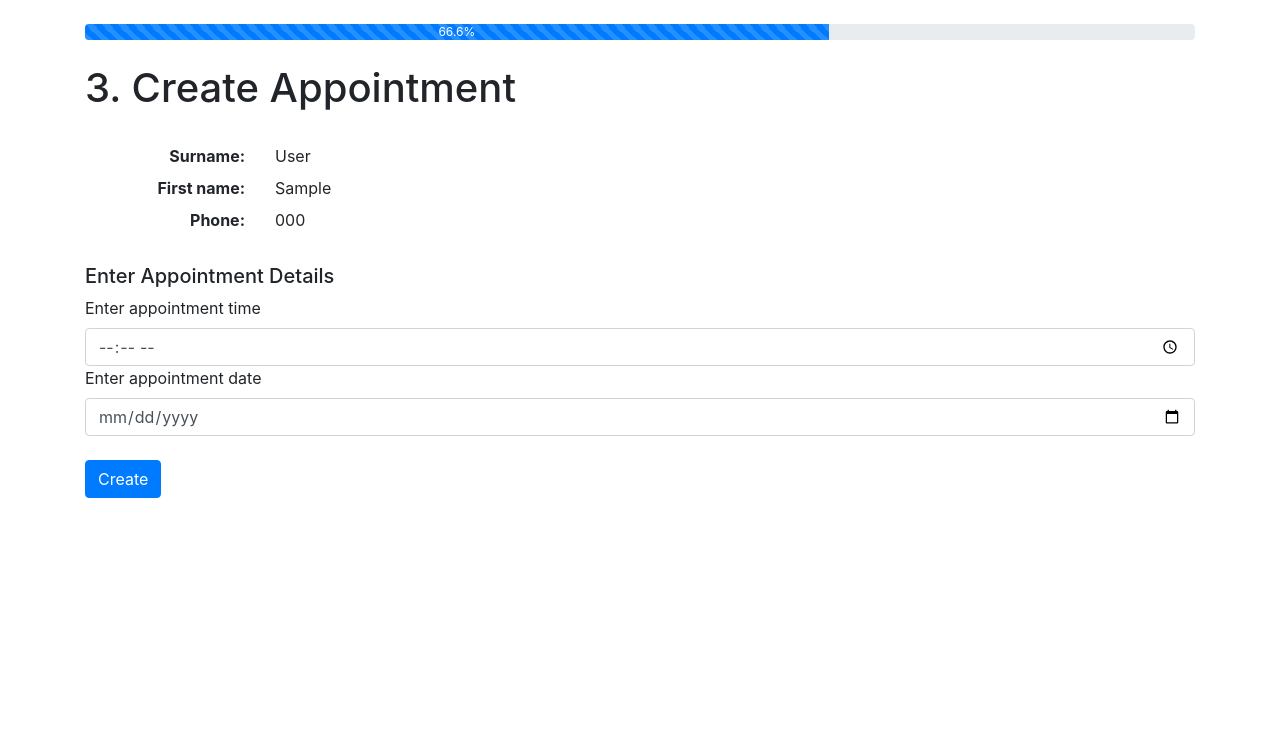
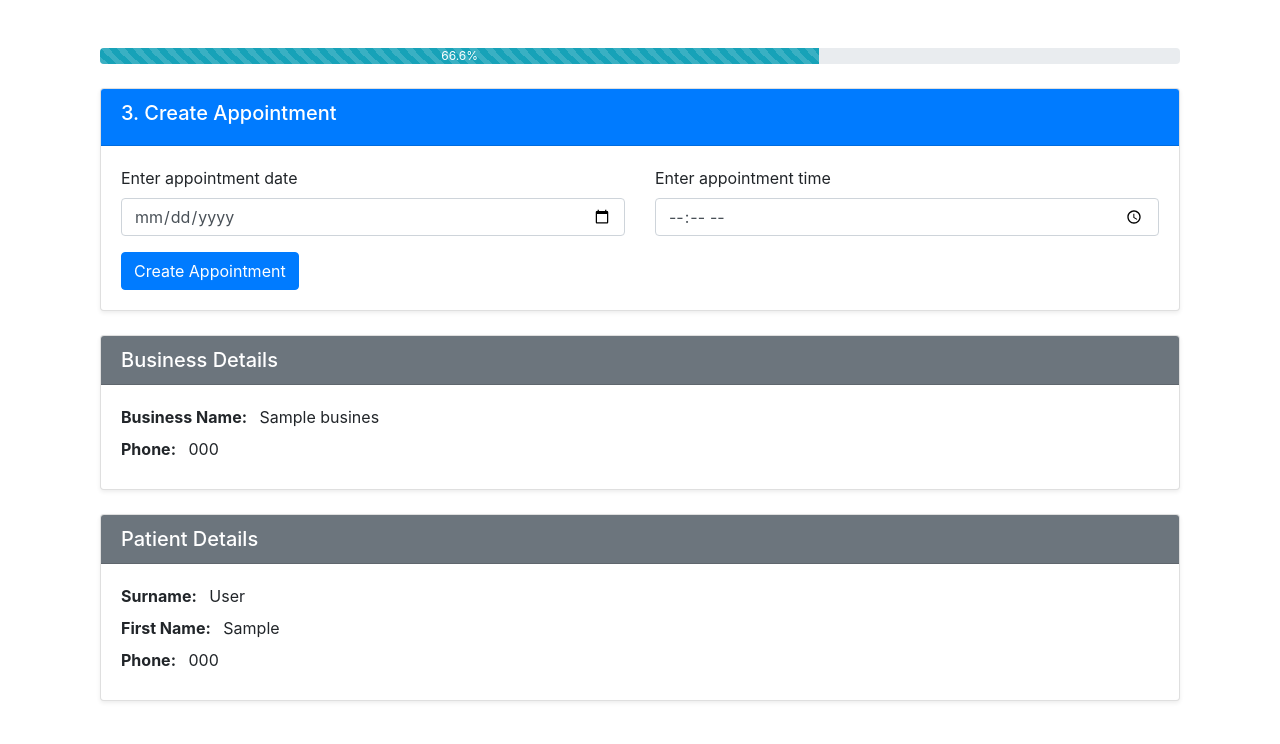
Before and after one commit to JuanTwo779/pasyente-backend-flask, a Flask app: template src/templates/create_appointment.html in a window 1280 px wide. Shown: the part 56-800 px from the top of the page. Run offline with Flask 3, Linux system fonts and the light colour scheme; the template is opened without the code that fills it: values that come from a table or form of the project are taken from there, others are empty; tables that the repository leaves empty hold one stand-in row (values such as "Sample post").

Commit message:
Boostrap cards for appointment and patient templates

```diff
--- a/src/templates/create_appointment.html
+++ b/src/templates/create_appointment.html
@@ -2,47 +2,90 @@
 
 {% block content %}
 
-     <div class="progress" role="progressbar" aria-label="Default striped example" aria-valuenow="10" aria-valuemin="0" aria-valuemax="100">
-          <div class="progress-bar progress-bar-striped" style="width: 67%">66.6%</div>
+<div class="container mt-4">
+     <!-- Progress Bar -->
+     <div class="progress mb-4" role="progressbar" aria-label="Default striped example" aria-valuenow="67" aria-valuemin="0" aria-valuemax="100">
+          <div class="progress-bar progress-bar-striped bg-info" style="width: 66.6%">66.6%</div>
      </div>
-     <br/>
 
+     <!-- Flash Messages -->
      {% for message in get_flashed_messages() %}
      <div class="alert alert-warning alert-dismissible fade show" role="alert">
-               {{message}}
+          {{ message }}
           <button type="button" class="close" data-dismiss="alert" aria-label="Close">
                <span aria-hidden="true">&times;</span>
           </button>
      </div>
      {% endfor %}
 
-     <h1>3. Create Appointment</h1>
-     <br>
-          <div class="row mb-2">
-              <div class="col-2 text-right font-weight-bold">Surname:</div>
-              <div class="col-8 text-left">{{ patient.last_name }}</div>
+     <!-- Appointment Form -->
+     <div class="card shadow-sm mb-4">
+         <div class="card-header bg-primary text-white">
+             <h5>3. Create Appointment </h5>
          </div>
-          <div class="row mb-2">
-              <div class="col-2 text-right font-weight-bold">First name:</div>
-              <div class="col-8 text-left">{{ patient.first_name }}</div>
+         <div class="card-body">
+             <form method="POST" action="{{ url_for('main.create_new_appointment', business_id=request.args.get('business_id'), patient_id=request.args.get('patient_id')) }}">
+                 {{ form.hidden_tag() }}
+                 <div class="row mb-3">
+                    <div class="col-md-6">
+                        {{ form.date.label(class="form-label") }}
+                        {{ form.date(class="form-control") }}
                     </div>
-          <div class="row mb-2">
-              <div class="col-2 text-right font-weight-bold">Phone:</div>
-              <div class="col-8 text-left">{{ patient.phone }}</div>
-          </div>
-     <br>
-
-     <h5>Enter Appointment Details</h5>
-     <!-- retain the query params when posting -->
-     <form method="POST" action="{{ url_for('main.create_new_appointment', business_id=request.args.get('business_id'), patient_id=request.args.get('patient_id')) }}">
-          {{form.hidden_tag()}}
+                    <div class="col-md-6">
                         {{ form.time.label(class="form-label") }}
                         {{ form.time(class="form-control") }}
-          {{ form.date.label(class="form-label") }}
-          {{ form.date(class="form-control") }}
-          <br>
-          {{ form.create(class="btn btn-primary") }}
+                    </div>
+                </div>
+
+                 <button type="submit" class="btn btn-primary">Create Appointment</button>
              </form>
+         </div>
+     </div>
+
+<!-- Card for Business Details -->
+<div class="card shadow-sm mb-4">
+     <div class="card-header d-flex align-items-center justify-content-between bg-secondary text-white">
+         <div>
+             <h5 class="mb-0">Business Details</h5>
+         </div>
+     </div>
+     <div class="card-body">
+         <div class="detail-item mb-2">
+             <span class="detail-label font-weight-bold text-right mr-2" style="width: 100px;">Business Name:</span>
+             <span class="detail-value">{{ business.name }}</span>
+         </div>
+         <div class="detail-item mb-2">
+             <span class="detail-label font-weight-bold text-right mr-2" style="width: 100px;">Phone:</span>
+             <span class="detail-value">{{ business.phone }}</span>
+         </div>
+     </div>
+ </div>
+
+ <!-- Card for Patient Details -->
+ <div class="card shadow-sm mb-4">
+     <div class="card-header bg-secondary text-white">
+         <h5 class="mb-0">Patient Details</h5>
+     </div>
+     <div class="card-body">
+         <div class="detail-item mb-2">
+             <span class="detail-label font-weight-bold mr-2" style="width: 100px;">Surname:</span>
+             <span class="detail-value">{{ patient.last_name }}</span>
+         </div>
+         <div class="detail-item mb-2">
+             <span class="detail-label font-weight-bold mr-2" style="width: 100px;">First Name:</span>
+             <span class="detail-value">{{ patient.first_name }}</span>
+         </div>
+         <div class="detail-item mb-2">
+             <span class="detail-label font-weight-bold mr-2" style="width: 100px;">Phone:</span>
+             <span class="detail-value">{{ patient.phone }}</span>
+         </div>
+     </div>
+ </div>
 
 
+
+
+
+</div>
+
 {% endblock %}
```
Also changed, not shown: src/templates/create_patient.html (+27 -5 lines). Lines whose indentation alone changed are shown as unchanged.
